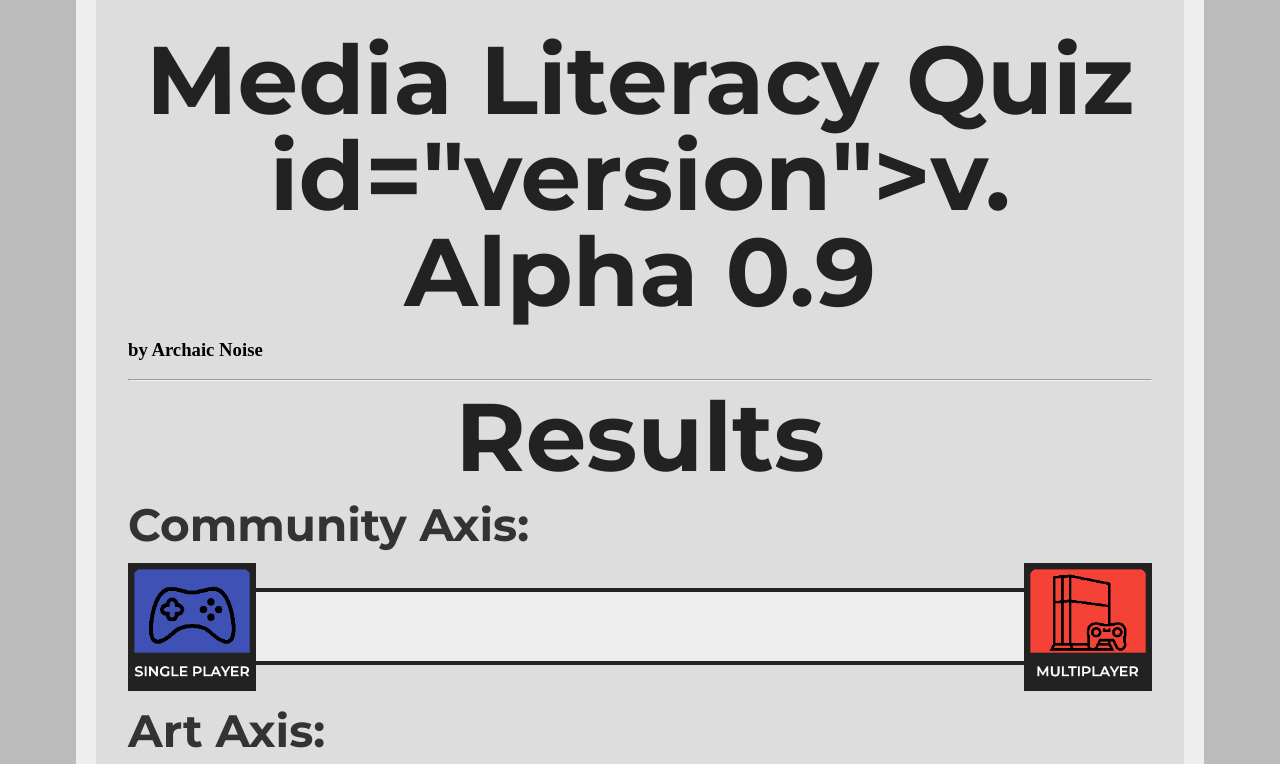
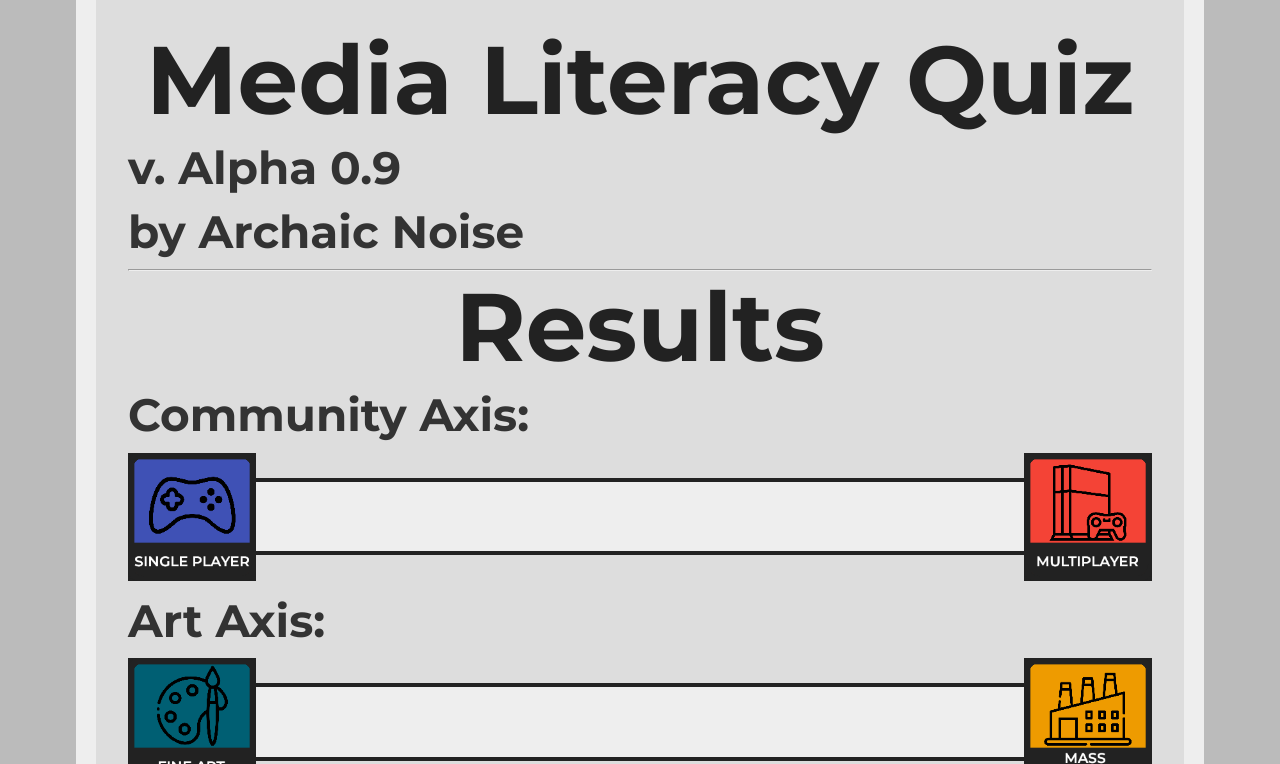
Before and after one commit to ArchaicNoise/MediaLiteracyQuiz, a plain HTML site: page results.html in a window 1280 px wide. Shown: the top 764 px of the page. Drawn offline with Linux system fonts and the light colour scheme.

Commit message:
fixed header

```diff
--- a/results.html
+++ b/results.html
@@ -17,8 +17,8 @@
 
 <body>
 <h1>Media Literacy Quiz</h1>
-<h1> id="version">v. Alpha 0.9</h1>
-<h3>by Archaic Noise</h3>
+<h2 id="version">v. Alpha 0.9</h2>
+<h2>by Archaic Noise</h2>
 
 <hr>
 
```
